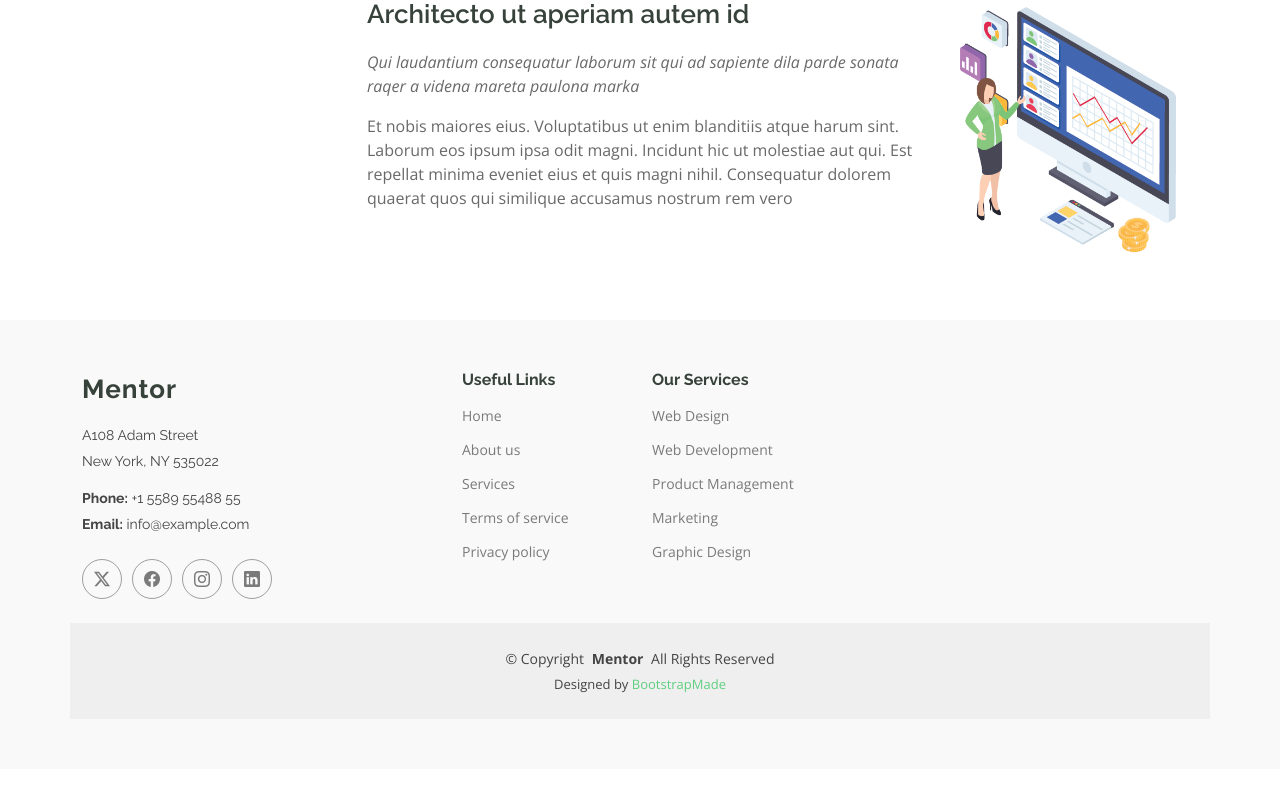
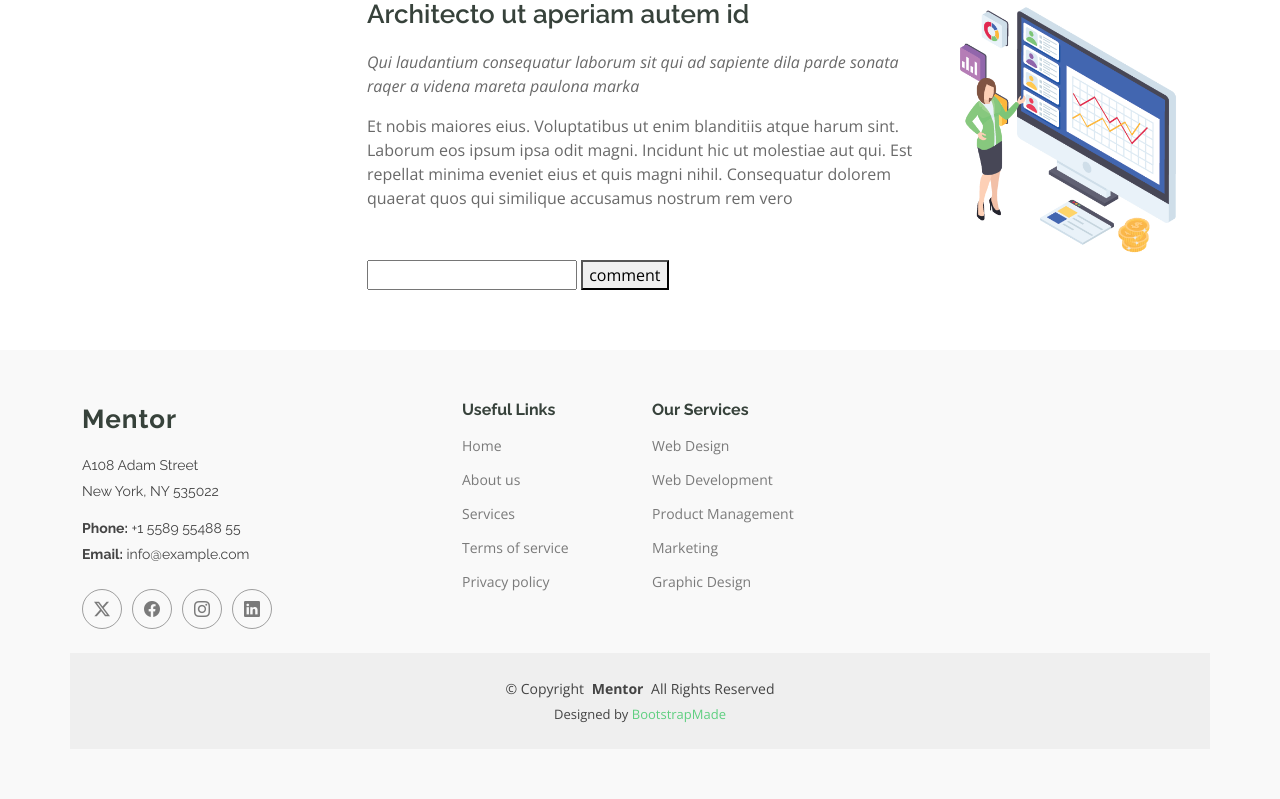
Before and after one commit to hamidreza1983/django-mvt, a Django app: template templates/course/course-details.html in a window 1280 px wide. Shown: the part 938-1737 px from the top of the page. Before the commit the page ends 1657 px from the top, so only its background shows below. Run offline with Django 4.2, Linux system fonts and the light colour scheme; the template is opened without the code that fills it, so the values that code supplies are empty; some libraries are stand-ins or nearby versions.

Commit message:
add comment form

```diff
--- a/templates/course/course-details.html
+++ b/templates/course/course-details.html
@@ -147,13 +147,21 @@
                 </div>
               </div>
             </div>
+            <form method="post">
+              <input type="text" name="message">
+              <button type="submit">comment</button>
+            </form>
           </div>
+
         </div>
+
 
       </div>
 
 
+
     </section><!-- /Tabs Section -->
+
 
   </main>
 
```
